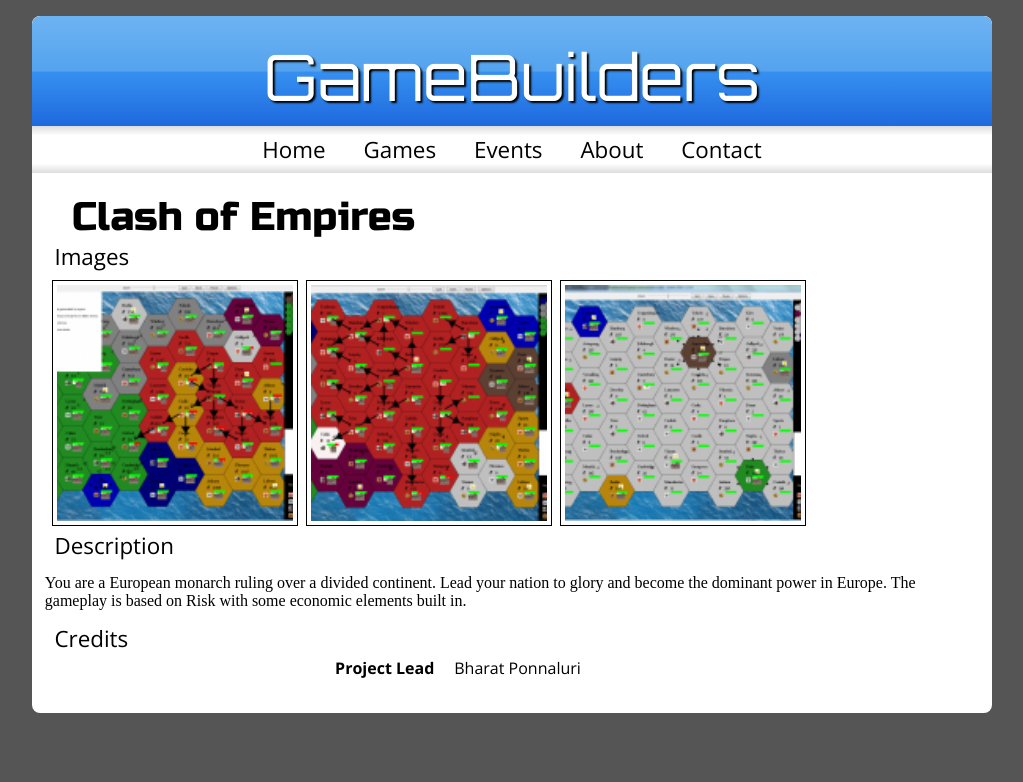
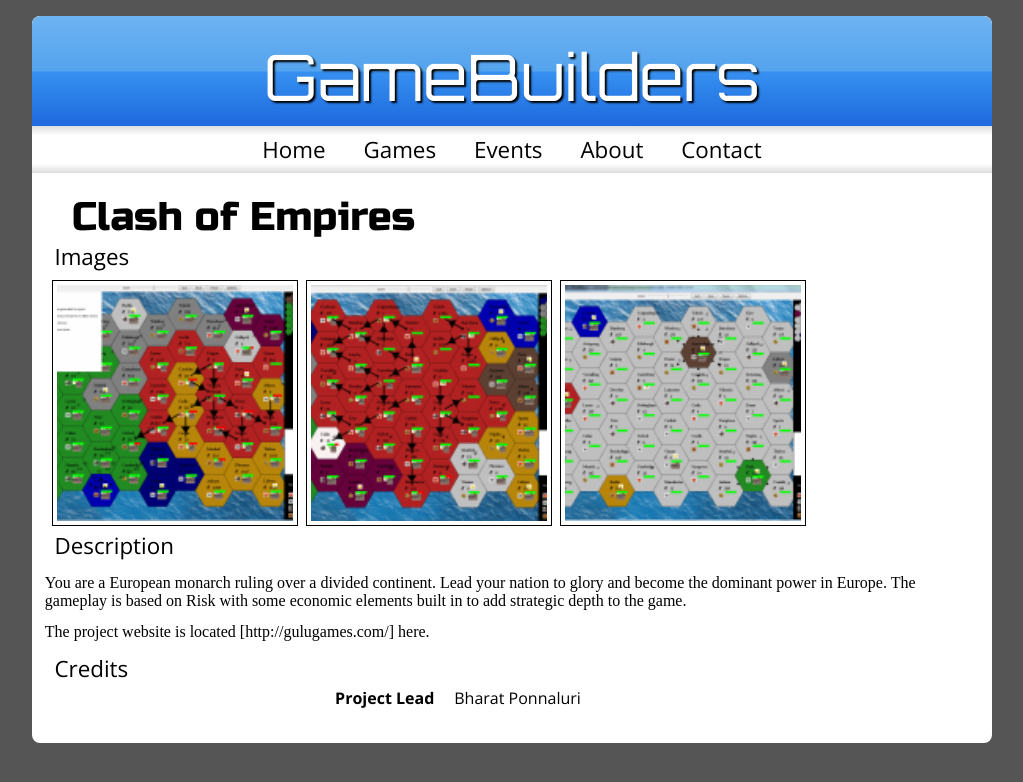
Before and after one commit to GameBuilders/gamebuilders-site, a Jekyll site: the page built from games/_posts/2014-1-23-clashofempires.markdown, in a window 1280 px wide. Shown: the top 782 px of the page, without its empty margins (128-1151 px from the left). Built offline with Jekyll 4.4.1, drawn with Linux system fonts in a browser that asks for light colours; some web fonts are replaced; Markdown is read by kramdown in place of the engine named in the settings.

Commit message:
Update 2014-1-23-clashofempires.markdown

```diff
--- a/games/_posts/2014-1-23-clashofempires.markdown
+++ b/games/_posts/2014-1-23-clashofempires.markdown
@@ -12,4 +12,6 @@ link:
 
 You are a European monarch ruling over a divided continent. Lead your nation to glory and
 become the dominant power in Europe. The gameplay is based on Risk with some economic
-elements built in.
+elements built in to add strategic depth to the game.
+
+The project website is located [http://gulugames.com/] here.
```
